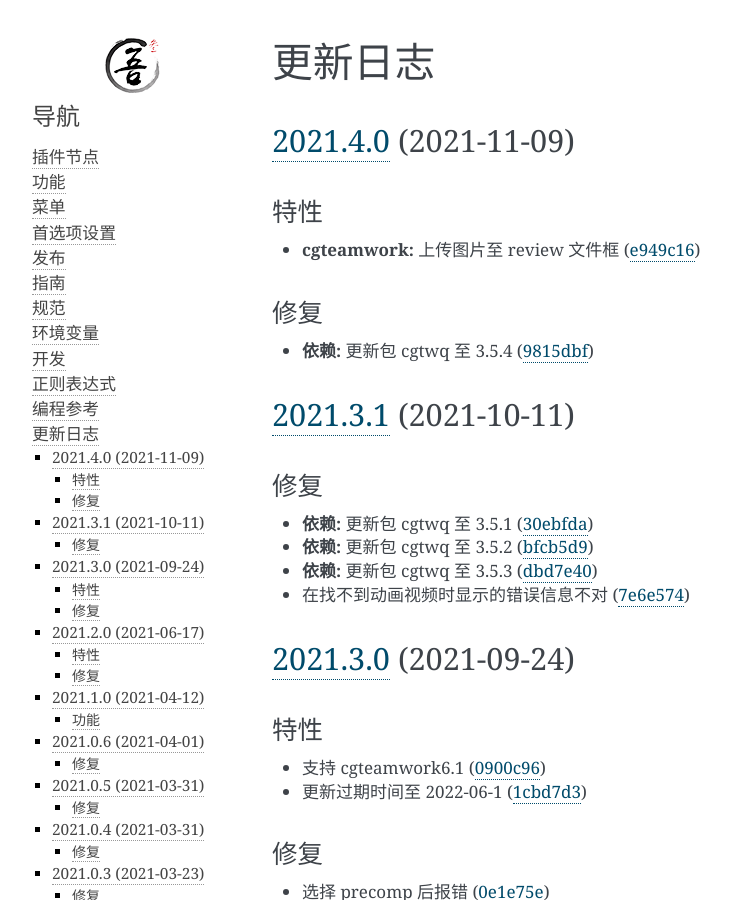
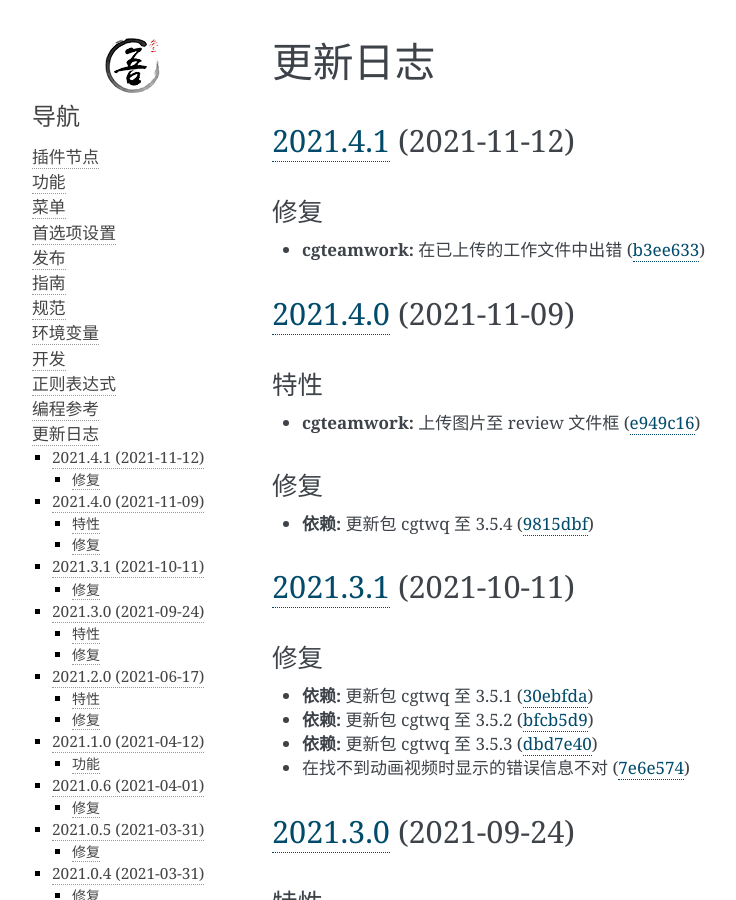
Before and after one commit to WuLiFang/Nuke, a Sphinx documentation site: the page built from docs/changelog.md, in a window 1280 px wide and 900 px high. Shown: the whole window, without its empty margins (148-884 px from the left). Built offline with Sphinx 7.4.7, drawn with Linux system fonts in a browser that asks for light colours.

Commit message:
docs: translate changelog

```diff
--- a/docs/changelog.md
+++ b/docs/changelog.md
@@ -1,4 +1,10 @@
 # 更新日志
+
+## [2021.4.1](https://github.com/WuLiFang/Nuke/compare/v2021.4.0...v2021.4.1) (2021-11-12)
+
+### 修复
+
+- **cgteamwork:** 在已上传的工作文件中出错 ([b3ee633](https://github.com/WuLiFang/Nuke/commit/b3ee63311bf1fca32fff0abbba484c5be94a0916))
 
 ## [2021.4.0](https://github.com/WuLiFang/Nuke/compare/v2021.3.1...v2021.4.0) (2021-11-09)
 
```
